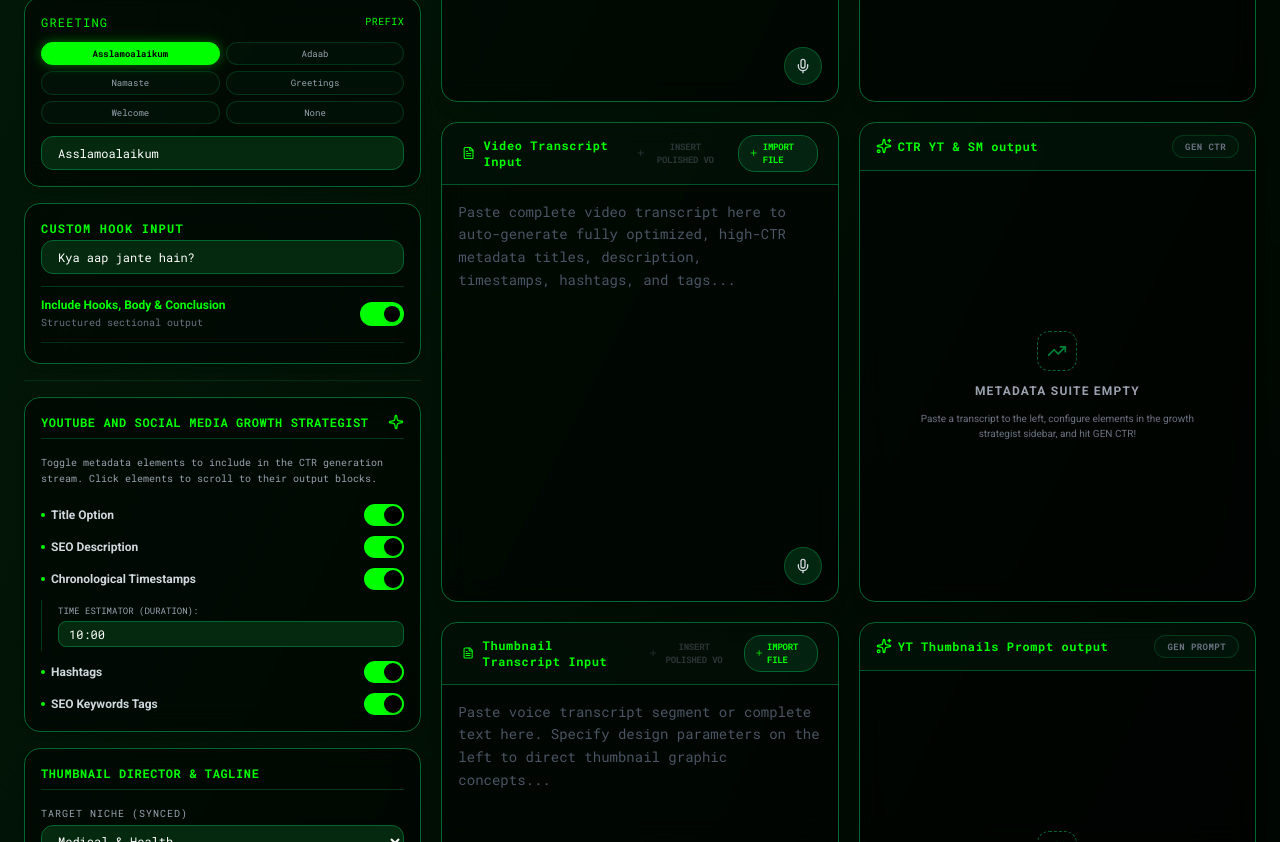
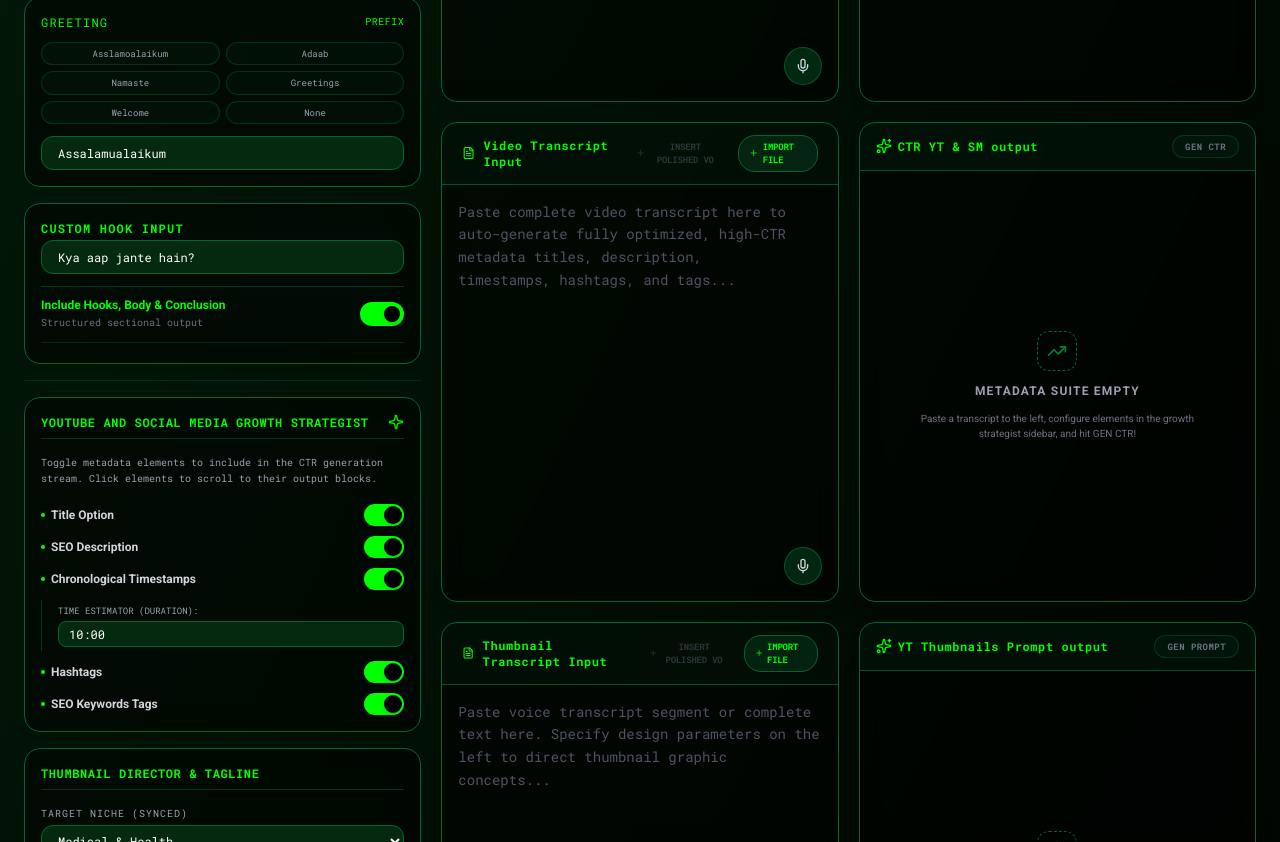
Before and after one commit to monivisualpro/Script-Automation-Studio, a React (Vite) app: page / in a window 1280 px wide. Shown: the part 1280-2122 px from the top of the page. Built offline with nearby package versions, Linux system fonts and the light colour scheme; a web font is replaced by a local one.

Commit message:
fix: update greeting spelling and scrollbar color

```diff
--- a/src/App.tsx
+++ b/src/App.tsx
@@ -124,7 +124,7 @@ export default function App() {
   const [showShotsCalculator, setShowShotsCalculator] = useState(false);
   const [scenes, setScenes] = useState<Array<{ id: number; text: string; isEditing?: boolean; loading?: boolean }>>([]);
   const [scenesLoading, setScenesLoading] = useState(false);
-  const [greetingsPrefix, setGreetingsPrefix] = useState("Asslamoalaikum");
+  const [greetingsPrefix, setGreetingsPrefix] = useState("Assalamualaikum");
   const [includeHooksBodyConclusion, setIncludeHooksBodyConclusion] = useState(true);
   const [customHook, setCustomHook] = useState("Kya aap jante hain?");
   const [tutorialTone, setTutorialTone] = useState("Warm Friendly Conversational");
--- a/src/index.css
+++ b/src/index.css
@@ -21,7 +21,7 @@
   border-radius: 4px;
 }
 ::-webkit-scrollbar-thumb:hover {
-  background: rgba(0, 255, 1, 0.6);
+  background: rgba(0, 255, 0, 0.508);
 }
 
 /* Nastaliq Urdu style */
```
